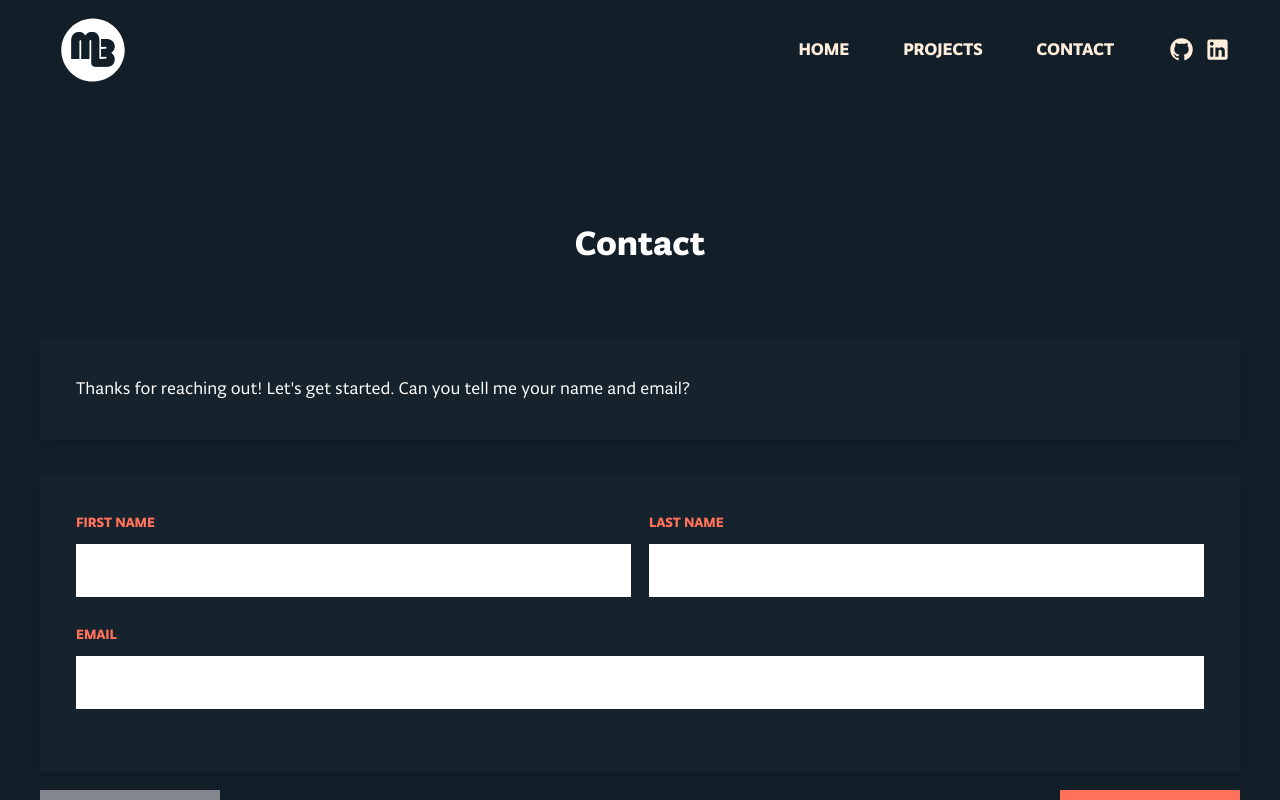
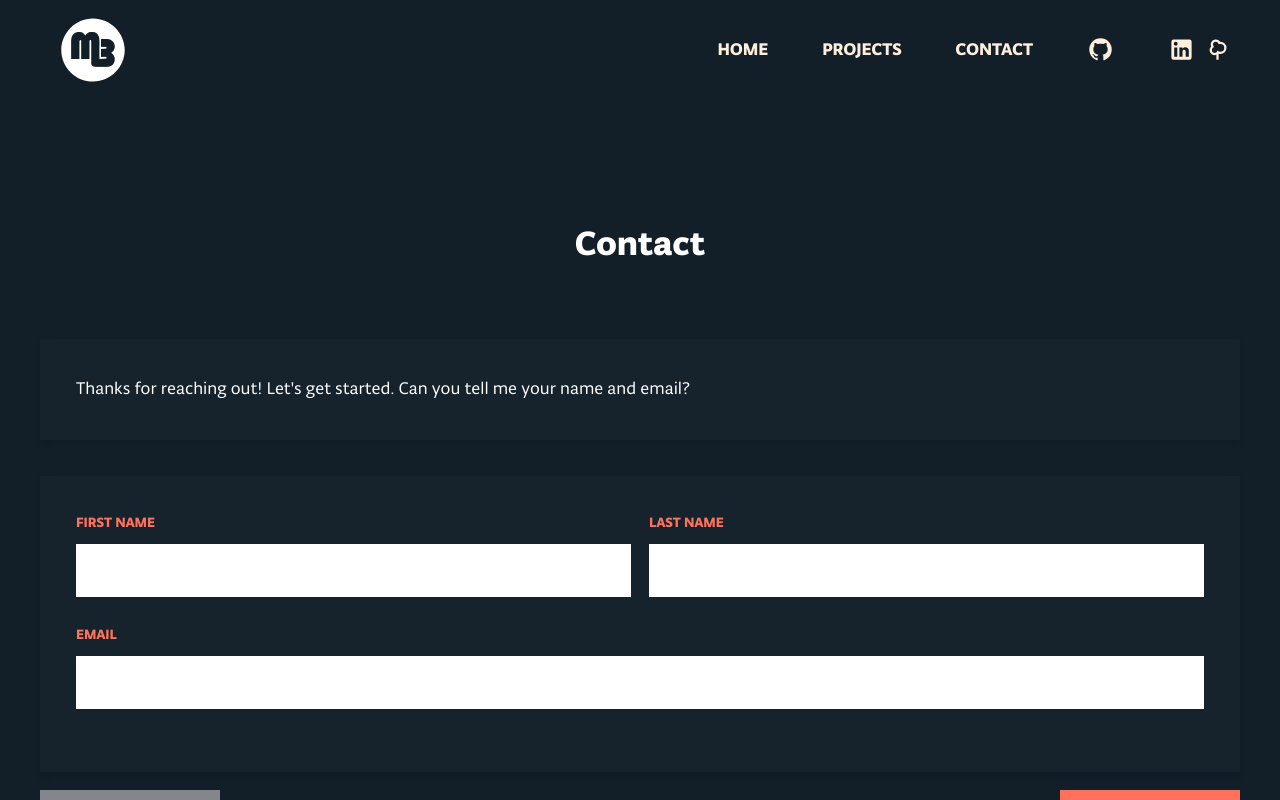
Before and after one commit to mariobulic-hr/mbulic-portfolio, a Next.js app: page /contact in a window 1280 px wide. Shown: the top 800 px of the page. Built offline with nearby package versions, Linux system fonts and the light colour scheme; no server answers; a web font is replaced by a local one.

Commit message:
Add linktree navigation icon

```diff
--- a/src/app/(frontend)/components/navigation/DesktopNavigation.tsx
+++ b/src/app/(frontend)/components/navigation/DesktopNavigation.tsx
@@ -2,7 +2,7 @@ import { mdiGithub } from '@mdi/js'
 import styles from './DesktopNavigation.module.css'
 import Link from 'next/link'
 import Icon from '@mdi/react'
-import { mdiLinkedin } from '@mdi/js'
+import { mdiLinkedin, mdiTreeOutline } from '@mdi/js'
 
 const DesktopNavigation = () => {
   return (
@@ -26,6 +26,11 @@ const DesktopNavigation = () => {
           <Icon path={mdiLinkedin} title="Linkedin profile" size={1} />
         </a>
       </li>
+      <li className={styles.navigationItem}>
+        <a href="https://linktr.ee/mariobulic" target="_blank" rel="noopener noreferrer">
+          <Icon path={mdiTreeOutline} title="Github profile" size={1} />
+        </a>
+      </li>
     </ul>
   )
 }
--- a/src/app/(frontend)/components/navigation/MobileNavigation.tsx
+++ b/src/app/(frontend)/components/navigation/MobileNavigation.tsx
@@ -4,7 +4,7 @@ import { useMobileMenu } from '../../context/Context'
 import styles from './MobileNavigation.module.css'
 import Link from 'next/link'
 import Icon from '@mdi/react'
-import { mdiGithub, mdiLinkedin } from '@mdi/js'
+import { mdiGithub, mdiLinkedin, mdiTreeOutline } from '@mdi/js'
 import { usePathname } from 'next/navigation'
 
 const MobileNavigation = () => {
@@ -58,6 +58,14 @@ const MobileNavigation = () => {
             >
               <Icon path={mdiLinkedin} size={1} />
             </Link>
+            <Link
+              href="https://linktr.ee/mariobulic"
+              target="_blank"
+              rel="noopener noreferrer"
+              aria-label="Visit Linktree profile"
+            >
+              <Icon path={mdiTreeOutline} size={1} />
+            </Link>
           </div>
         </nav>
       </div>
```
